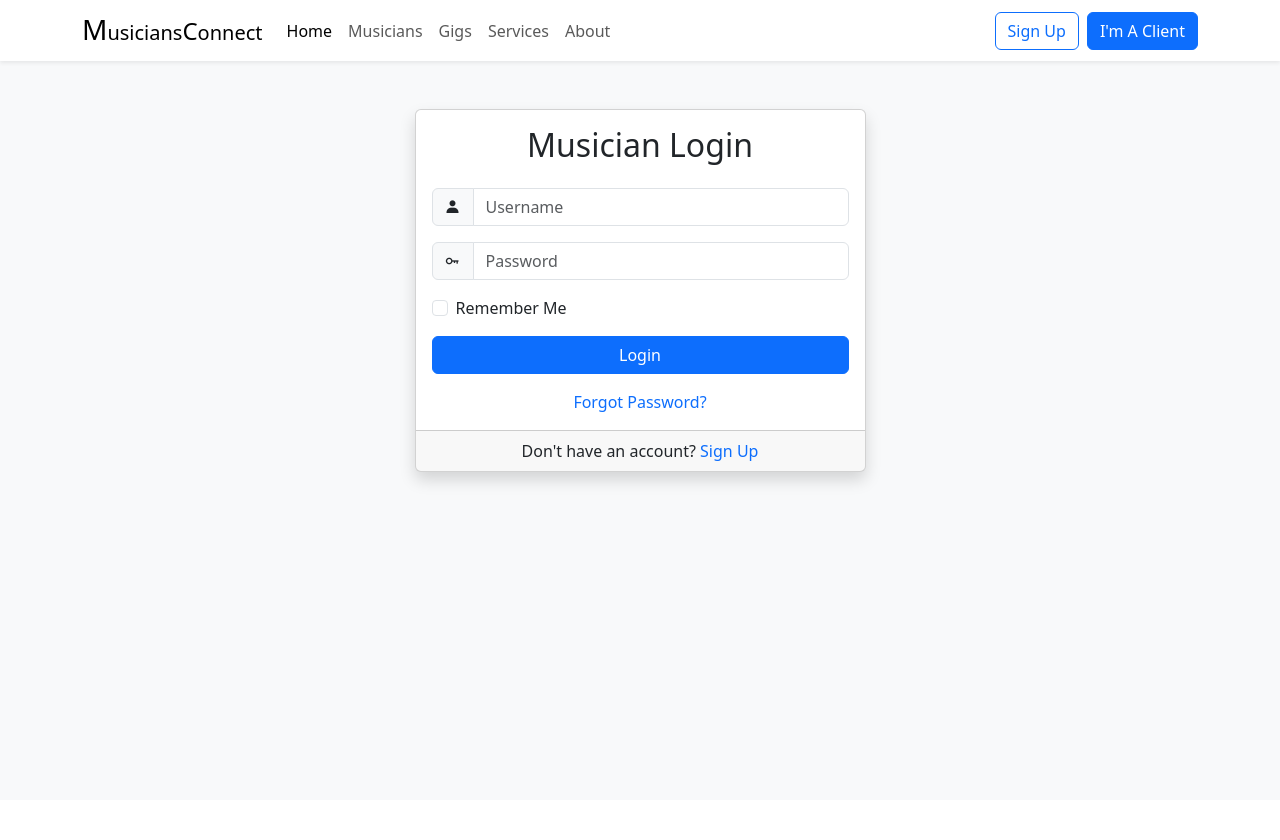
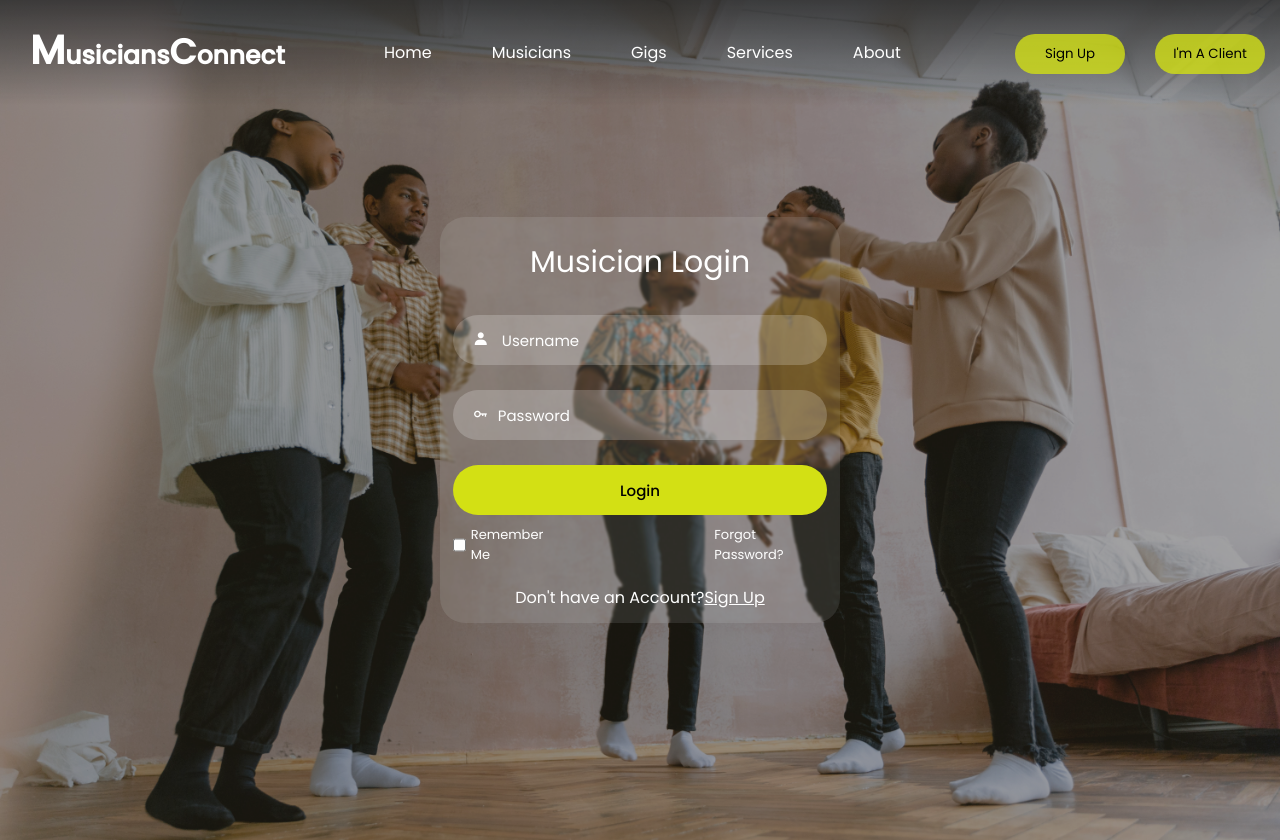
Before and after one commit to rhema254/_MusiciansConnect, a Django app: page /Login/ in a window 1280 px wide. Before the commit the page ends 488 px from the top, so only its background shows below. Run offline with Django 4.2, Linux system fonts and the light colour scheme.

Commit message:
Revert "update the login page css"
This reverts commit 4d1e6534eb060a61d231bb614aadf4d3ee83d9a6.

```diff
--- a/core/templates/accounts/LoginMusicians.html
+++ b/core/templates/accounts/LoginMusicians.html
@@ -1,110 +1,137 @@
 {% load static %}
 
 <!DOCTYPE html>
-<html lang="en">
+<html>
+
 <head>
-    <meta charset="UTF-8">
-    <meta name="viewport" content="width=device-width, initial-scale=1.0">
-    <title>Login into your Account</title>
-    <link href="https://cdn.jsdelivr.net/npm/bootstrap@5.3.0-alpha1/dist/css/bootstrap.min.css" rel="stylesheet">
+    <meta charset="UTF_8">
+    <title>Login into your Account </title>
     <link href='https://unpkg.com/boxicons@2.1.4/css/boxicons.min.css' rel='stylesheet'>
-    <style>
-        .nav-logo p { font-size: 1.5rem; }
-        .nav-logo span { font-size: 2rem; }
-    </style>
+    <link rel="stylesheet" href="{% static 'css/Login.css' %}">
+
 </head>
-<body class="bg-light">
-    <nav class="navbar navbar-expand-lg navbar-light bg-white shadow-sm">
-        <div class="container">
-            <a class="navbar-brand" href="#">
-                <span class="h3">M</span>usicians<span class="h4">C</span>onnect
-            </a>
-            <button class="navbar-toggler" type="button" data-bs-toggle="collapse" data-bs-target="#navbarNav">
-                <span class="navbar-toggler-icon"></span>
-            </button>
-            <div class="collapse navbar-collapse" id="navbarNav">
-                <ul class="navbar-nav me-auto mb-2 mb-lg-0">
-                    <li class="nav-item">
-                        <a class="nav-link active" href="{% url 'landingpage' %}">Home</a>
-                    </li>
-                    <li class="nav-item">
-                        <a class="nav-link" href="{% url 'musicianspage' %}">Musicians</a>
-                    </li>
-                    <li class="nav-item">
-                        <a class="nav-link" href="{% url 'gigspage' %}">Gigs</a>
-                    </li>
-                    <li class="nav-item">
-                        <a class="nav-link" href="#">Services</a>
-                    </li>
-                    <li class="nav-item">
-                        <a class="nav-link" href="#">About</a>
-                    </li>
+
+<body>
+    <div class="wrapper">
+        <!---------------- Navigation Bar------------------------->
+        <nav class="nav">
+            <div class="nav-logo">
+                <p><span style="font-size: 40px;"> M</span>usicians<span style="font-size: 35px;">C</span>onnect</p>
+            </div>
+            <div class="nav-menu" id="navMenu">
+                <ul>
+                    <li><a href="{% url 'landingpage' %}" class="link active">Home</a></li>
+                    <li><a href="{% url 'musicianspage' %}" class="link">Musicians</a></li>
+                    <li><a href="{% url 'gigspage' %}" class="link">Gigs</a></li>
+                    <li><a href="#" class="link">Services</a></li>
+                    <li><a href="#" class="link">About </a></li>
                 </ul>
-                <div class="d-flex">
-                    <a href="{% url 'register' %}" class="btn btn-outline-primary me-2">Sign Up</a>
-                    <a href="{% url 'loginclients' %}" class="btn btn-primary">I'm A Client</a>
+            </div>
+            <!-------------Js Function to switch up the Login and Sign up Pages on the login page--------------------->
+            <div class="nav-button">
+                <a href="{% url 'register' %}"><button class="btn" id="registerBtn"> Sign Up </button></a>
+                <a href="{% url 'loginclients' %}"><button class="btn" id="loginBtn"> I'm A Client</button></a>
+
+            </div>
+            <!---------------------------For small Screens: This is a Hamburger Menu button------------------------->
+            <div class="nav-menu-btn">
+                <i class="bx bx-menu" onclick="myMenuFunction()"></i>
+            </div>
+        </nav>
+
+
+        <div class="success_popup" role="alert">
+            {% for msg in messages %}
+            {{ msg }}
+            {% endfor %}
+        </div>
+
+        <!-----------------------------Form Box---------------------------------->
+        <div class="form-box">
+            <!--------------Login Box----------------->
+            <div class="login-container" id="login">
+                <div class="top">
+                    <header> Musician Login </header>
                 </div>
-            </div>
-        </div>
-    </nav>
+                <div class="login-forms">
+                    <form method="POST" id="loginForm">
+                        {% csrf_token %}
 
-    <div class="container mt-5">
-        <div class="row justify-content-center">
-            <div class="col-md-6 col-lg-5">
-                <div class="card shadow">
-                    <div class="card-body">
-                        <h2 class="card-title text-center mb-4">Musician Login</h2>
-                        {% if messages %}
-                            {% for message in messages %}
-                                <div class="alert alert-{{ message.tags }}" role="alert">
-                                    {{ message }}
-                                </div>
-                            {% endfor %}
-                        {% endif %}
-                        <form method="POST" id="loginForm">
-                            {% csrf_token %}
-                            <div class="mb-3">
-                                <div class="input-group">
-                                    <span class="input-group-text"><i class="bx bxs-user"></i></span>
-                                    <input type="text" class="form-control" placeholder="Username" name="uname" required>
-                                </div>
-                            </div>
-                            <div class="mb-3">
-                                <div class="input-group">
-                                    <span class="input-group-text"><i class="bx bx-key"></i></span>
-                                    <input type="password" class="form-control" placeholder="Password" name="pass" required>
-                                </div>
-                            </div>
-                            <div class="mb-3 form-check">
-                                <input type="checkbox" class="form-check-input" id="login-check">
-                                <label class="form-check-label" for="login-check">Remember Me</label>
-                            </div>
-                            <button type="submit" class="btn btn-primary w-100 mb-3">Login</button>
-                            <div class="text-center">
-                                <a href="{% url 'reset_password' %}" class="text-decoration-none">Forgot Password?</a>
-                            </div>
-                        </form>
+                        <div class="input-box">
+                            <input type="text" class="input-field" placeholder=" Username" name="uname">
+                            <i class="bx bxs-user"></i>
+                        </div>
+                        <div class="input-box">
+                            <input type="password" class="input-field" placeholder="Password" name="pass">
+                            <i class="bx bx-key"></i>
+                        </div>
+
+                        <button type="submit" class="submit">Login</button>
+
+                    </form>
+                    <div class="two-cols">
+                        <div class="one">
+                            <input type="checkbox" id="login-check">
+                            <label for="login-check">Remember Me</label>
+                        </div>
+                        <div class="two">
+                            <label><a href="{% url 'reset_password' %}">Forgot Password?</a></label>
+                        </div>
                     </div>
-                    <div class="card-footer text-center">
-                        <p class="mb-0">Don't have an account? <a href="{% url 'register' %}" class="text-decoration-none">Sign Up</a></p>
+                    <div class="bottom">
+                        <span> Don't have an Account?<a href="{% url 'register' %}">Sign Up</a></span>
                     </div>
                 </div>
+
             </div>
+            <!--------------Login Form ends Here-------------------------->
+
+            <!-----------registration form (General)---------->
+
         </div>
     </div>
+    <!----------------Script for small screens------------------->
+    <script>
+        function myMenuFunction() {
+            var i = document.getElementById("navMenu");
 
-    <script src="https://cdn.jsdelivr.net/npm/bootstrap@5.3.0-alpha1/dist/js/bootstrap.bundle.min.js"></script>
+            if (i.className === "nav-menu") {
+
+                i.className += " responsive";
+            }
+            else {
+                i.className = "nav-menu";
+            }
+
+        }
+    </script>
     <script src="https://code.jquery.com/jquery-3.6.0.min.js"></script>
     <script>
-        document.getElementById("loginForm").addEventListener("submit", function(event) {
+
+        function myFunction() {
+            var x = document.getElementById("myInput");
+            if (x.type === "password") {
+                x.type = "text";
+            } else {
+                x.type = "password";
+            }
+        }
+
+
+    </script>
+    <script>
+        document.getElementById("loginForm").addEventListener("submit", function (event) {
             var unameInput = document.querySelector('input[name="uname"]');
             var passInput = document.querySelector('input[name="pass"]');
 
             if (!unameInput.value || !passInput.value) {
                 alert("Please fill in all fields");
-                event.preventDefault();
+                event.preventDefault(); // Prevent the form from being submitted
             }
         });
+
     </script>
+
 </body>
+
 </html>
```
